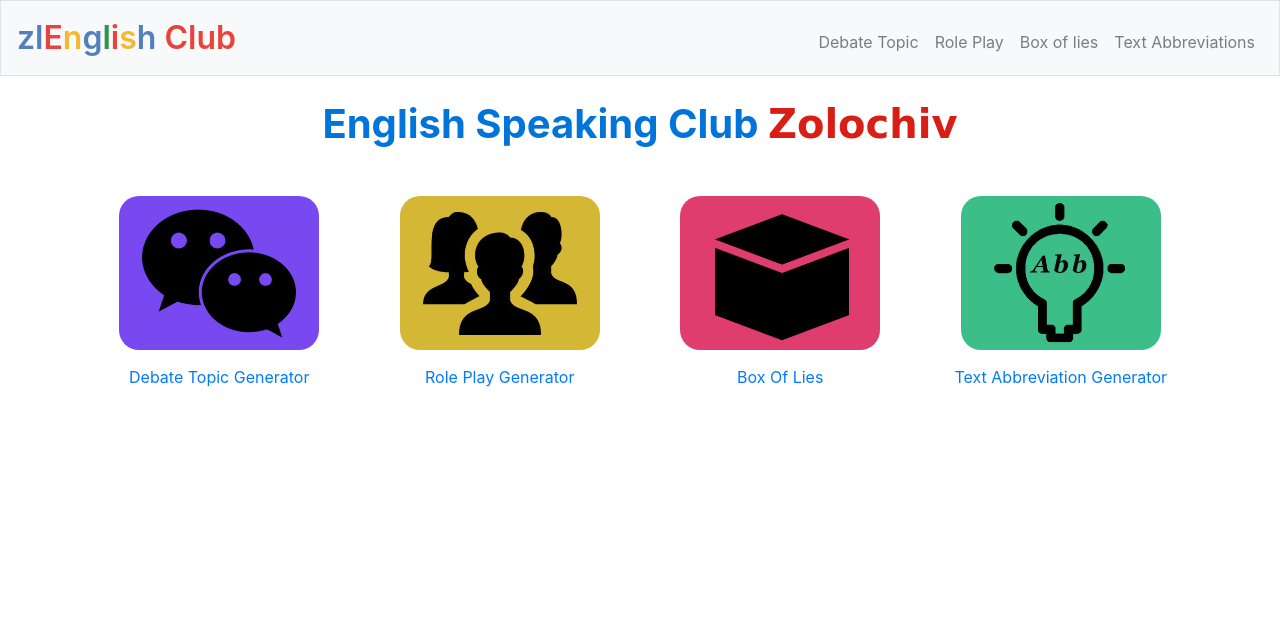
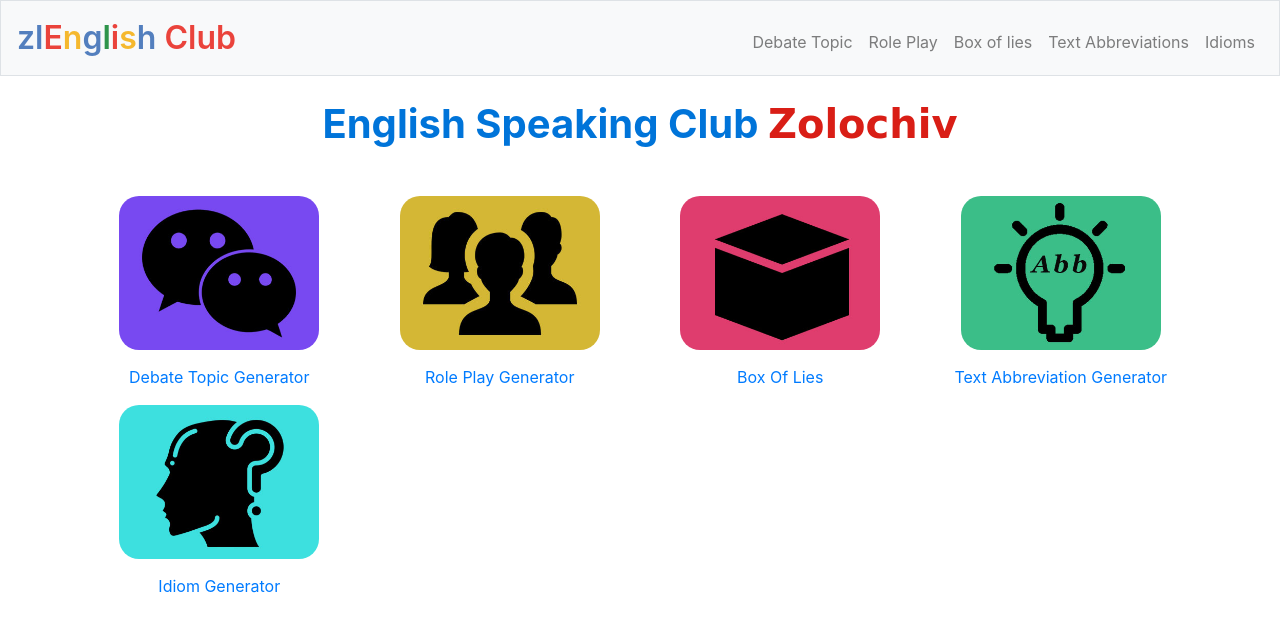
Before and after one commit to taras1024/english_app, a Flask app: page / in a window 1280 px wide. Shown: the top 632 px of the page. Run offline with Flask 2, Linux system fonts and the light colour scheme; some libraries are stand-ins or nearby versions.

Commit message:
add idiom generator

```diff
--- a/app.py
+++ b/app.py
@@ -38,6 +38,15 @@ class Abbreviation(db.Model):
 
     def __repr__(self):
         return '<Abbreviation %r>' % self.id
+
+
+class Idiom(db.Model):
+    id = db.Column(db.Integer, primary_key=True)
+    idiom = db.Column(db.String(100), unique=True, nullable=False)
+    meaning = db.Column(db.String(400), nullable=False)
+
+    def __repr__(self):
+        return '<Idiom %r>' %self.id
 
 
 @app.route('/')
@@ -196,3 +205,32 @@ def abbreviation_delete(id):
         return redirect('/abbreviations-edit')
     except:
         return "Can not delete abbreviation"
+
+
+
+@app.route('/idioms', methods=['GET', 'POST'])
+def idioms():
+    if request.method == "POST":
+        if request.form['subbmit_button'] == "Add":
+            new_idiom = request.form['new-idiom']
+            meaning = request.form['idiom-meaning']
+            idiom = Idiom(idiom=new_idiom, meaning=meaning)
+
+            try:
+                db.session.add(idiom)
+                db.session.commit()
+                return redirect('/')
+            except:
+                return "Error: Can not add new idiom! Maybe we already have your idiom in our list or this is another error!!!"
+        elif request.form['subbmit_button'] == "Generate":
+            data = Idiom.query.all()
+            return render_template('idioms.html', random_idiom=data[randint(0, len(data)-1)].idiom)
+        elif request.form['subbmit_button'] == "Meaning":
+            random_idiom = request.form['random_idiom']
+            idiom = Idiom.query.filter_by(idiom=request.form['random_idiom']).first()
+            return render_template('idioms.html', random_idiom=idiom.idiom, meaning=idiom.meaning)
+        elif request.form['subbmit_button'] == "Show":
+            data = Idiom.query.all()
+            return render_template('idioms.html', idioms=data)
+    else:
+        return render_template('idioms.html')
--- a/static/style.css
+++ b/static/style.css
@@ -63,3 +63,7 @@ figcaption  {
     text-align: left;
     font-size: 1.2em;
 }
+
+.meaning {
+    color:red;
+}
--- a/templates/abbreviations.html
+++ b/templates/abbreviations.html
@@ -19,7 +19,7 @@
                 <button type="submit" name="subbmit_button" value="Generate" class="btn btn-success mb-2">Generate Text Abbreviation</button>
                 <button type="submit" name="subbmit_button" value="Meaning" class="btn btn-primary mb-2">Show meaning</button>
             </form>
-            <h4>Meaning: {{meaning}}</h4>
+            <h4><span class="meaning">Meaning:</span>> {{meaning}}</h4>
         </div>
     </div>
     <div>
--- a/templates/index.html
+++ b/templates/index.html
@@ -6,11 +6,11 @@
     <div class="row">
         <div class="col-xs-12 col-sm-6 col-md-4 col-lg-3 activity text-center">
               <figure>
-                  <a href="/debate-topic" target="_blank" rel="noopener">
+                  <a href="/debate-topic" rel="noopener">
                       <img class="icons" src="/static/images/debate-topic_icon.jpg" alt="Debate Topic Generator" width="200" height="154">
                   </a>
                   <figcaption>
-                      <a href="/debate-topic" target="_blank" rel="noopener">Debate Topic Generator</a>
+                      <a href="/debate-topic" rel="noopener">Debate Topic Generator</a>
                   </figcaption>
               </figure>
         </div>
@@ -40,9 +40,19 @@
                     <img class="icons" src="/static/images/abbreviations_icon.jpg" alt="Text Abbreviation Generator" width="200" height="154">
                 </a>
                 <figcaption>
-                    <a href="/abbreviations" target="_blank" rel="noopener">Text Abbreviation Generator</a>
+                    <a href="/abbreviations" rel="noopener">Text Abbreviation Generator</a>
                 </figcaption>
             </figure>
+        </div>
+        <div class="col-xs-12 col-sm-6 col-md-4 col-lg-3 activity text-center">
+              <figure>
+                  <a href="/idioms" rel="noopener">
+                      <img class="icons" src="/static/images/idioms_icon.jpg" alt="Idiom Generator" width="200" height="154">
+                  </a>
+                  <figcaption>
+                      <a href="/idioms" rel="noopener">Idiom Generator</a>
+                  </figcaption>
+              </figure>
         </div>
     </div>
 
--- a/templates/layout.html
+++ b/templates/layout.html
@@ -50,6 +50,7 @@
                         <li class="nav-item"><a class="nav-link" href="/role-play">Role Play</a></li>
                         <li class="nav-item"><a class="nav-link" href="/box-of-lies">Box of lies</a></li>
                         <li class="nav-item"><a class="nav-link" href="/abbreviations">Text Abbreviations</a></li>
+                        <li class="nav-item"><a class="nav-link" href="/idioms">Idioms</a></li>
                     </ul>
                 {% endif %}
             </div>
```
Also changed, not shown: templates/idioms.html (added, +42 -0 lines), static/images/idioms_icon.jpg (added), topics.db.
